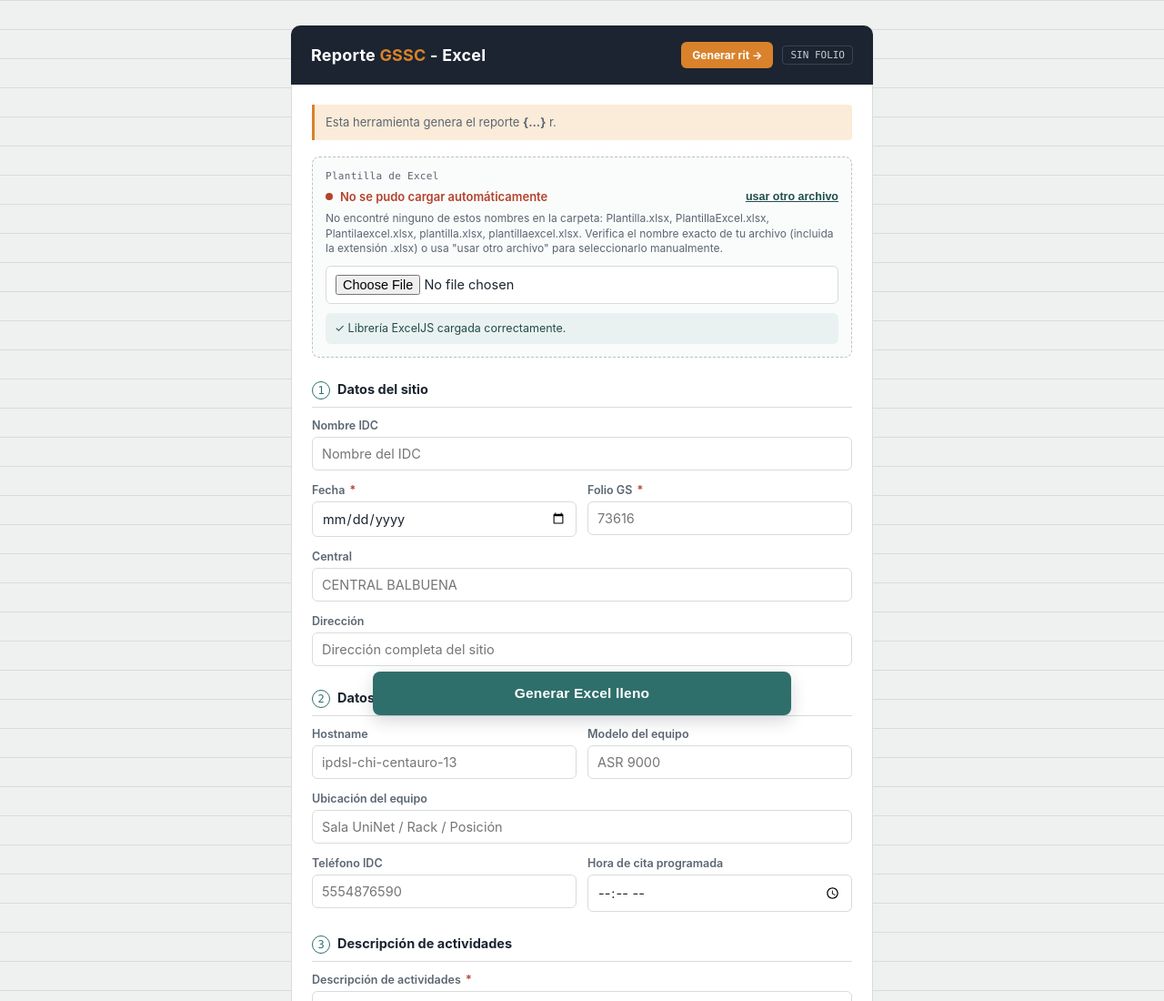
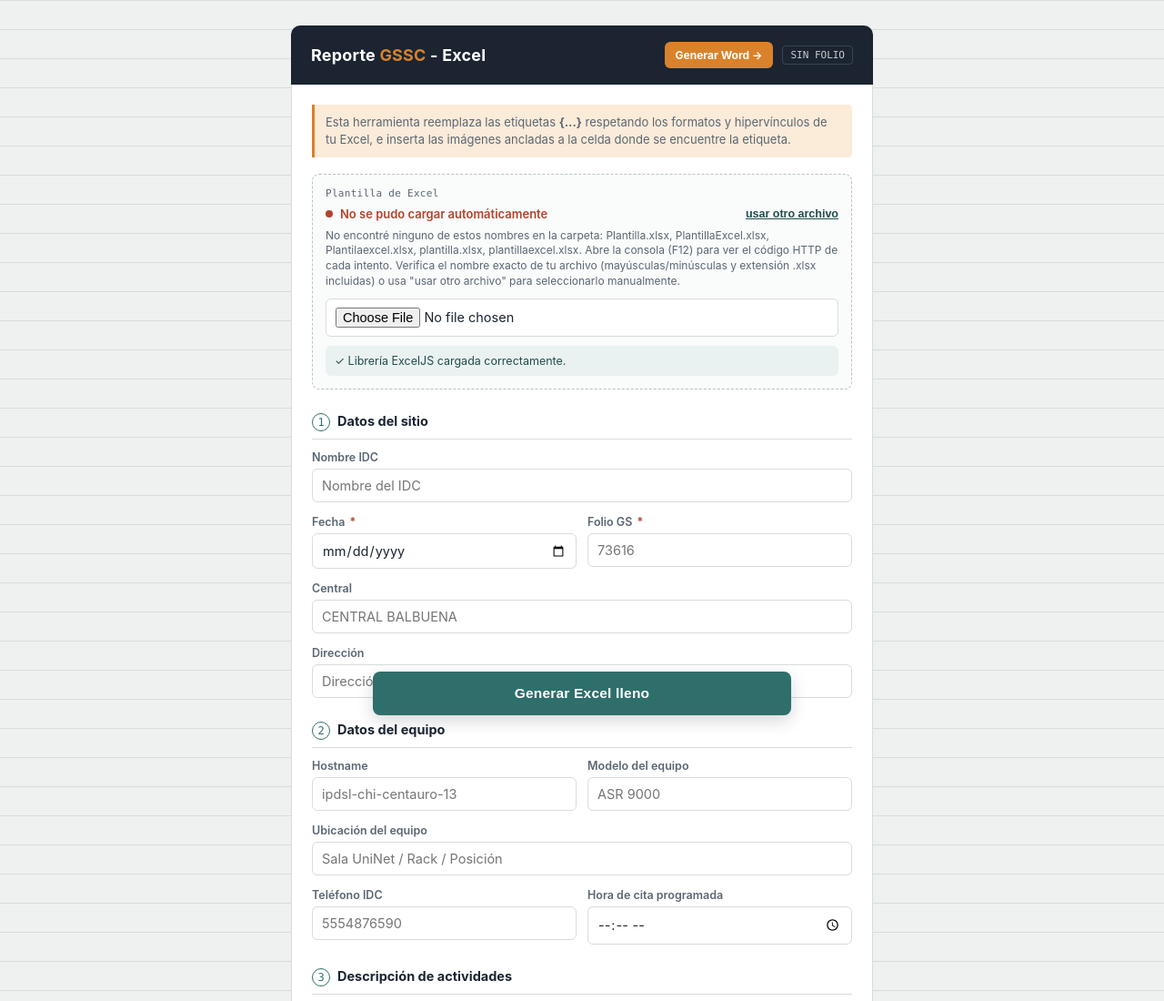
Before and after one commit to victordaniel123/Generador_de_archivoos.github.io, a plain HTML site: page excel.html in a window 1280 px wide. Shown: the top 1100 px of the page at 91% size. Drawn offline with nearby package versions, Linux system fonts and the light colour scheme; no server answers.

```diff
--- a/excel.html
+++ b/excel.html
@@ -151,14 +151,14 @@
     <div class="masthead">
       <div class="title">Reporte <span>GSSC</span> - Excel</div>
       <div class="masthead-right">
-        <button type="button" class="btn-goto-dos" id="btnIrDos" title="Ir al generador de Word">Generar rit →</button>
+        <button type="button" class="btn-goto-dos" id="btnIrDos" title="Ir al generador de Word">Generar Word →</button>
         <div class="tag" id="folioTag">SIN FOLIO</div>
       </div>
     </div>
 
     <div class="card">
       <div class="hint">
-        Esta herramienta genera el reporte <b>{...}</b> r.
+        Esta herramienta reemplaza las etiquetas <b>{...}</b> respetando los formatos y hipervínculos de tu Excel, e inserta las imágenes ancladas a la celda donde se encuentre la etiqueta.
       </div>
 
       <div class="template-box">
@@ -311,7 +311,7 @@
 
   // Botón hacia el generador de Word (dos.html), debe estar en la misma carpeta que este archivo
   document.getElementById('btnIrDos').addEventListener('click', () => {
-    window.location.href = 'index.html';
+    window.location.href = 'dos.html';
   });
 
   let plantillaBuffer = null;
@@ -334,21 +334,24 @@
   }
 
   async function cargarPlantillaAutomatica() {
+    console.log('[Plantilla] Buscando en:', window.location.href);
     for (const nombre of NOMBRES_PLANTILLA) {
+      const url = nombre;
       try {
-        const resp = await fetch(nombre, { cache: 'no-store' });
+        const resp = await fetch(url, { cache: 'no-store' });
+        console.log('[Plantilla] intento:', url, '→ HTTP', resp.status, resp.ok ? 'OK' : '');
         if (resp.ok) {
           plantillaBuffer = await resp.arrayBuffer();
           setTemplateStatus('✓ ' + nombre + ' cargada', 'ready');
           return;
         }
       } catch (err) {
-        // seguir intentando con el siguiente nombre
+        console.log('[Plantilla] intento:', url, '→ ERROR de red:', err.message);
       }
     }
     setTemplateStatus('No se pudo cargar automáticamente', 'error');
     const note = document.getElementById('templateNote');
-    note.textContent = 'No encontré ninguno de estos nombres en la carpeta: ' + NOMBRES_PLANTILLA.join(', ') + '. Verifica el nombre exacto de tu archivo (incluida la extensión .xlsx) o usa "usar otro archivo" para seleccionarlo manualmente.';
+    note.textContent = 'No encontré ninguno de estos nombres en la carpeta: ' + NOMBRES_PLANTILLA.join(', ') + '. Abre la consola (F12) para ver el código HTTP de cada intento. Verifica el nombre exacto de tu archivo (mayúsculas/minúsculas y extensión .xlsx incluidas) o usa "usar otro archivo" para seleccionarlo manualmente.';
     note.classList.add('show');
     document.getElementById('plantillaManual').classList.add('show');
   }
```
